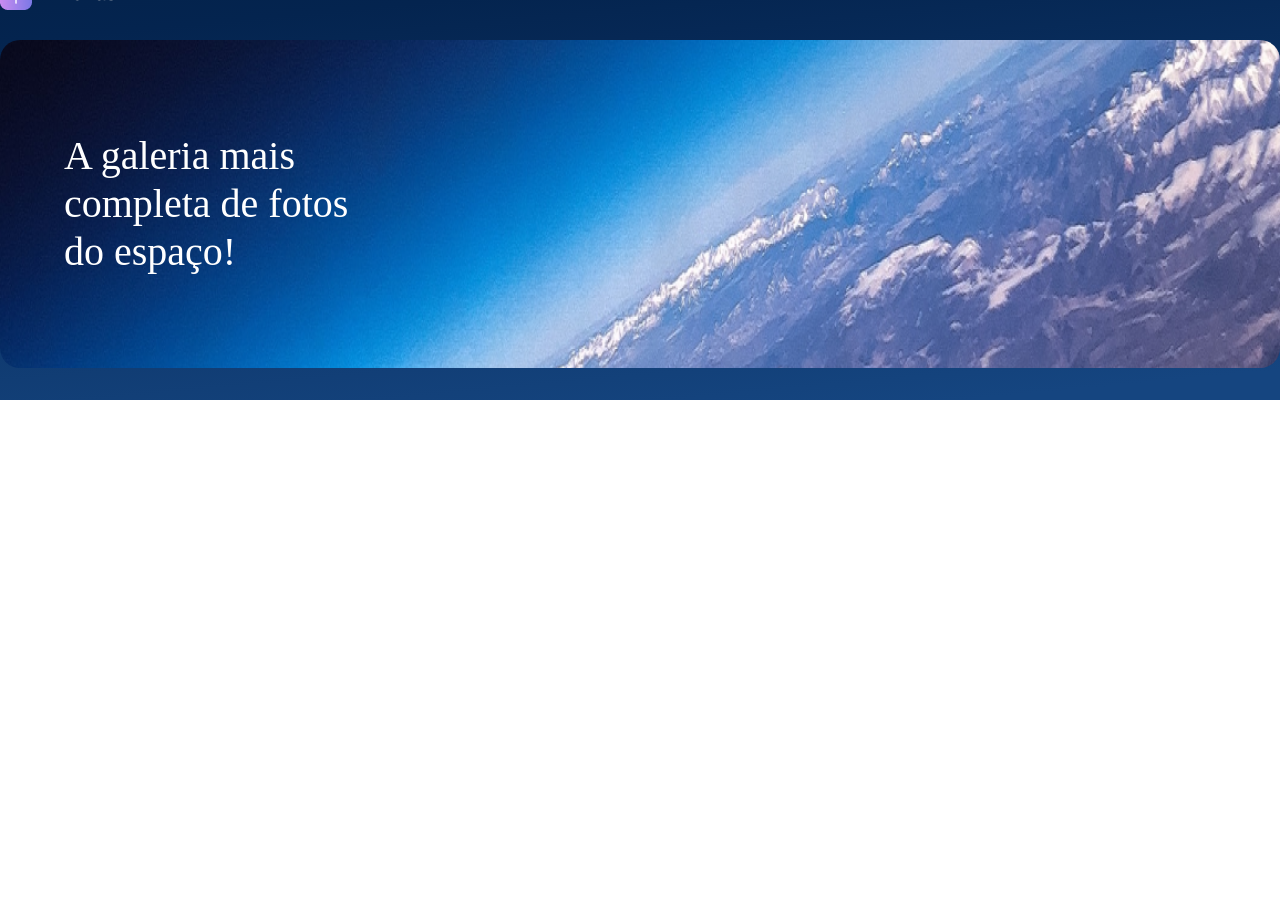
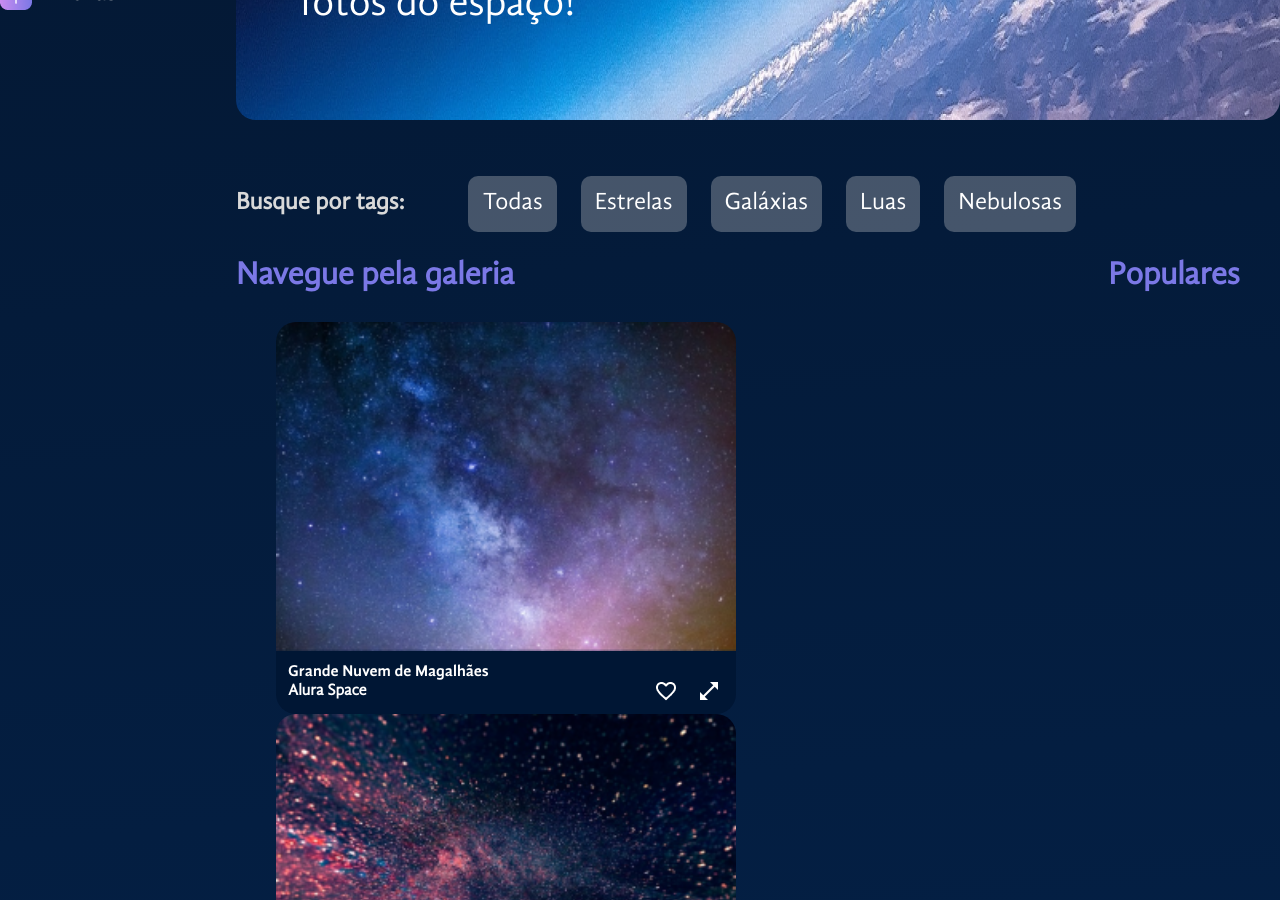
Before and after one commit to MilyRibeiro/spaceapp, a React (Vite) app: page / in a window 1280 px wide. Shown: the part 400-1300 px from the top of the page. Before the commit the page ends 800 px from the top, so only its background shows below. Built offline with nearby package versions, Linux system fonts and the light colour scheme.

Commit message:
Criando a galeria de fotos

```diff
--- a/src/App.jsx
+++ b/src/App.jsx
@@ -4,6 +4,9 @@ import Cabecalho from "./componentes/Cabecalho";
 import BarraLateral from "./componentes/BarraLateral";
 import Banner from "./componentes/FigureEstilizada";
 import bannerBackground from "./assets/banner.png";
+import Galeria from "./componentes/Galeria";
+import fotos from "./fotos.json";
+import { useState } from "react";
 
 const FundoGradiente = styled.div`
 background: linear-gradient(174.61deg, #041833 4.16%, #04244F 48%, #154580 96.76%);
@@ -11,15 +14,42 @@ width: 100%;
 min-height: 100vh;
 `
 
-function App() {
+const AppContainer = styled.div`
+  width: 1440px;
+  margin: 0 auto;
+  max-width: 100%;
+`
 
+const MainContainer = styled.main`
+  display: flex;
+  gap: 24px;
+`
 
+const ConteudoGaleria = styled.section`
+  display: flex;
+  flex-direction: column;
+  flex-grow: 1;
+`
+
+// function App() {
+const App = () => {
+  const [fotosDaGaleria, setFotosDaGaleria] = useState(fotos);
   return (
     <FundoGradiente>
       <EstilosGlobais />
-      <Cabecalho />
-      <BarraLateral />
-      <Banner texto="A galeria mais completa de fotos do espaço!" backgroundImage={bannerBackground}/>
+      <AppContainer>
+        <Cabecalho />
+        <MainContainer>
+          <BarraLateral />
+          <ConteudoGaleria>
+            <Banner
+              texto="A galeria mais completa de fotos do espaço!"
+              backgroundImage={bannerBackground}
+            />
+            <Galeria fotos={fotosDaGaleria}/>
+          </ConteudoGaleria>
+        </MainContainer>
+      </AppContainer>
     </FundoGradiente>
   )
 }
--- /dev/null
+++ b/src/componentes/BotaoIcone/index.jsx
@@ -0,0 +1,13 @@
+import styled from "styled-components";
+
+const BotaoIcone = styled.button`
+    margin-left: 12px;
+    display: flex;
+    align-items: center;
+    justify-content: center;
+    background-color: transparent;
+    border: none;
+    cursor: pointer;
+`
+
+export default BotaoIcone;
--- a/src/componentes/EstilosGlobais/index.jsx
+++ b/src/componentes/EstilosGlobais/index.jsx
@@ -14,7 +14,7 @@ const EstilosGlobais = createGlobalStyle`
     html {
     line-height: 1.15;
     -webkit-text-size-adjust: 100%;
-    font-family: GhandhiSansBold;
+    font-family: GandhiSansRegular;
     }
     body {
     margin: 0;
--- /dev/null
+++ b/src/componentes/Galeria/Imagem/index.jsx
@@ -0,0 +1,60 @@
+import { styled } from "styled-components";
+import BotaoIcone from "../../BotaoIcone";
+
+const Imagem = ({ foto, expandida = false }) => {
+
+    return (
+        <Figure $expandida={expandida} id={`foto-${foto.id}`}>
+            <img src={foto.path} alt={foto.alt} />
+            <figcaption>
+                <h3>{foto.titulo}</h3>
+                <Rodape>
+                    <h4>{foto.fonte}</h4>
+                    <BotaoIcone>
+                        <img src="./icones/favorito.png" alt="Icone de favorito" />
+                    </BotaoIcone>
+                    {!expandida && <BotaoIcone aria-hidden={expandida}>
+                        <img src="./icones/expandir.png" alt="Icone de expandir" />
+                    </BotaoIcone> }
+                </Rodape>
+            </figcaption>
+        </Figure>
+    )
+}
+
+export default Imagem;
+
+const Figure = styled.figure`
+    width: ${props => props.$expandida ? '90%' : '460px'};
+    max-width: 100%;
+    margin: 0;
+    display: flex;
+    flex-direction: column;
+    & > img {
+        max-width: 100%;
+        border-radius: 20px 20px 0 0;
+    }
+    figcaption {
+        background-color: #001634;
+        border-radius: 0px 0px 20px 20px;
+        color: #FFF;
+        box-sizing: border-box;
+        padding: 12px;
+        h3 {
+            font-family: 'GandhiSansBold';
+        }
+        h4 {
+            flex-grow: 1;
+        }
+        h3, h4 {
+            margin: 0;
+            font-size: 16px;
+        }
+    }
+`
+
+const Rodape = styled.footer`
+    display: flex;
+    justify-content: space-between;
+    align-items: center;
+`
--- /dev/null
+++ b/src/componentes/Galeria/Populares/index.jsx
@@ -0,0 +1,11 @@
+import Titulo from "../../Titulo";
+
+const Populares = () => {
+    return (
+        <div style={{ minWidth:212 }}>
+            <Titulo $alinhamento="center">Populares</Titulo>
+        </div>
+    )
+}
+
+export default Populares;
--- /dev/null
+++ b/src/componentes/Galeria/Tags/arquivos-json/tags.json
@@ -0,0 +1,22 @@
+[
+    {
+        "id": 0,
+        "titulo": "Todas"
+    },
+    {
+        "id": 1,
+        "titulo": "Estrelas"
+    },
+    {
+        "id": 2,
+        "titulo": "Galáxias"
+    },
+    {
+        "id": 3,
+        "titulo": "Luas"
+    },
+    {
+        "id": 4,
+        "titulo": "Nebulosas"
+    }
+]
--- /dev/null
+++ b/src/componentes/Galeria/Tags/index.jsx
@@ -0,0 +1,47 @@
+import { styled } from 'styled-components';
+import tags from './arquivos-json/tags.json';
+
+const TagsContainer = styled.section`
+    display: flex;
+    align-items: center;
+    gap: 64px;
+    margin-top: 56px;
+`
+
+const TagTitulo = styled.h3`
+    color: #D9D9D9;
+    font-size: 24px;
+    margin: 0;
+`;
+
+const Tag = styled.button`
+    font-size: 24px;
+    color: #FFFFFF;
+    background: rgba(217, 217, 217, 0.3);
+    border-radius: 10px;
+    cursor: pointer;
+    transition: background-color 0.3s ease;
+    padding: 12px;
+    box-sizing: border-box;
+    border: 2px solid transparent;
+    &:hover {
+      border-color: #C98CF1;
+    }
+`
+
+const Div = styled.div`
+    display: flex;
+    gap: 24px;
+    justify-content: end;
+`
+
+const Tags = () => {
+    return <TagsContainer>
+        <TagTitulo>Busque por tags:</TagTitulo>
+        <Div>
+            {tags.map(tag => <Tag key={tag.id}>{tag.titulo}</Tag>)}
+        </Div>
+    </TagsContainer>
+}
+
+export default Tags;
--- /dev/null
+++ b/src/componentes/Galeria/index.jsx
@@ -0,0 +1,33 @@
+import { styled } from "styled-components";
+import Titulo from "../Titulo";
+import Tags from "./Tags";
+import Populares from "./Populares";
+import Imagem from "./Imagem";
+
+const GaleriaContainer = styled.div`
+    display: flex;
+`
+
+const SecaoFluida = styled.section`
+    flex-grow: 1;
+`
+
+const Galeria = ({ fotos = [] }) => {
+    return (
+        <>
+            <Tags />
+
+            <GaleriaContainer>
+                <SecaoFluida>
+                    <Titulo>Navegue pela galeria</Titulo>
+                    <ul>
+                        {fotos.map( foto => <Imagem key={foto.id} foto={foto} /> )}
+                    </ul>
+                </SecaoFluida>
+                <Populares />
+            </GaleriaContainer>
+        </>
+    )
+}
+
+export default Galeria;
--- /dev/null
+++ b/src/componentes/Titulo/index.jsx
@@ -0,0 +1,9 @@
+import styled from "styled-components";
+
+const Titulo = styled.h2`
+    color: #7B78E6;
+    font-size: 32px;
+    text-align: ${props => props.$alinhamento ? props.$alinhamento : 'left'};
+`
+
+export default Titulo;
--- /dev/null
+++ b/src/fotos.json
@@ -0,0 +1,72 @@
+[
+  {
+    "titulo": "Grande Nuvem de Magalhães",
+    "fonte": "Alura Space",
+    "path": "/imagens/galeria/foto-1.png",
+    "id": "1",
+    "tagId": 2
+  },
+  {
+    "titulo": "Via Láctea",
+    "fonte": "Alura Space",
+    "path": "/imagens/galeria/foto-2.png",
+    "id": "2",
+    "tagId": 2
+  },
+  {
+    "titulo": "Lua: quarto minguante",
+    "fonte": "Alura Space",
+    "path": "/imagens/galeria/foto-3.png",
+    "id": "3",
+    "tagId": 3
+  },
+  {
+    "titulo": "Galáxia de Andrómeda",
+    "fonte": "Alura Space",
+    "path": "/imagens/galeria/foto-4.png",
+    "id": "4",
+    "tagId": 2
+  },
+  {
+    "titulo": "Estrela Pistola",
+    "fonte": "Alura Space",
+    "path": "/imagens/galeria/foto-5.png",
+    "id": "5",
+    "tagId": 1
+  },
+  {
+    "titulo": "Ilustração",
+    "fonte": "Alura Space",
+    "path": "/imagens/galeria/foto-6.png",
+    "id": "6",
+    "tagId": 4
+  },
+  {
+    "titulo": "Galáxia de Andrómeda",
+    "fonte": "Alura Space",
+    "path": "/imagens/galeria/foto-7.png",
+    "id": "7",
+    "tagId": 2
+  },
+  {
+    "titulo": "Ilustração",
+    "fonte": "Alura Space",
+    "path": "/imagens/galeria/foto-8.png",
+    "id": "8",
+    "tagId": 4
+  },
+  {
+    "titulo": "Céu estrelado",
+    "fonte": "Alura Space",
+    "path": "/imagens/galeria/foto-9.png",
+    "id": "9",
+    "tagId": 1
+  },
+  {
+    "titulo": "Ilustração",
+    "fonte": "Alura Space",
+    "path": "/imagens/galeria/foto-10.png",
+    "id": "10",
+    "tagId": 1
+  }
+]
```
